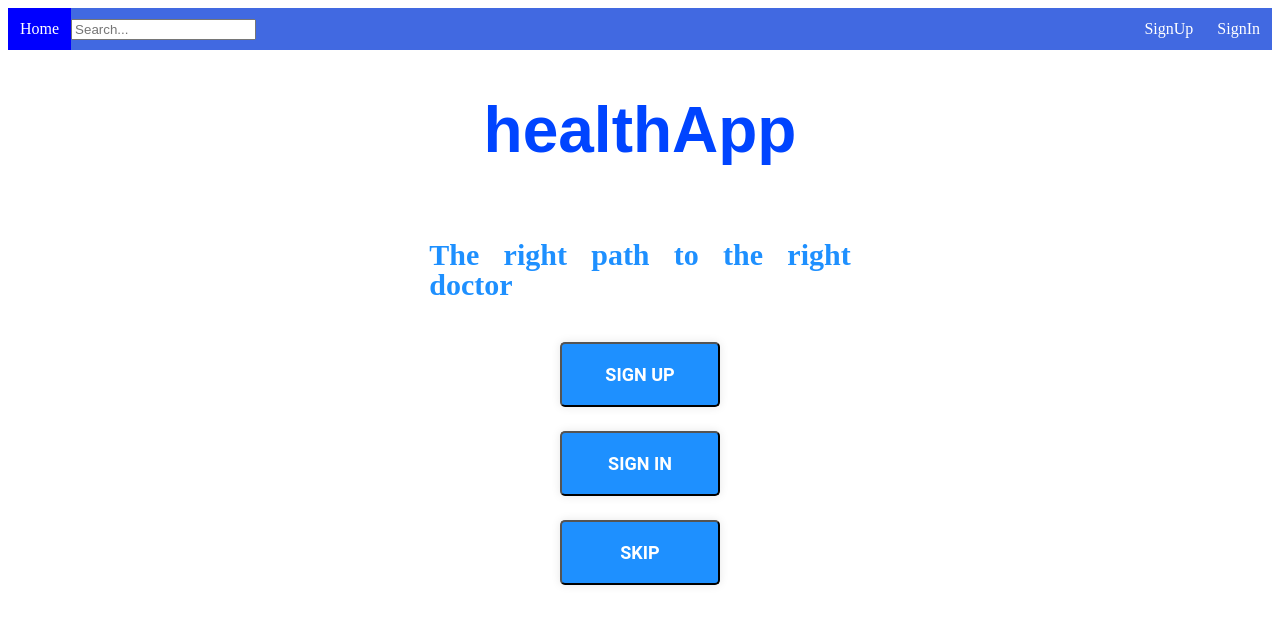
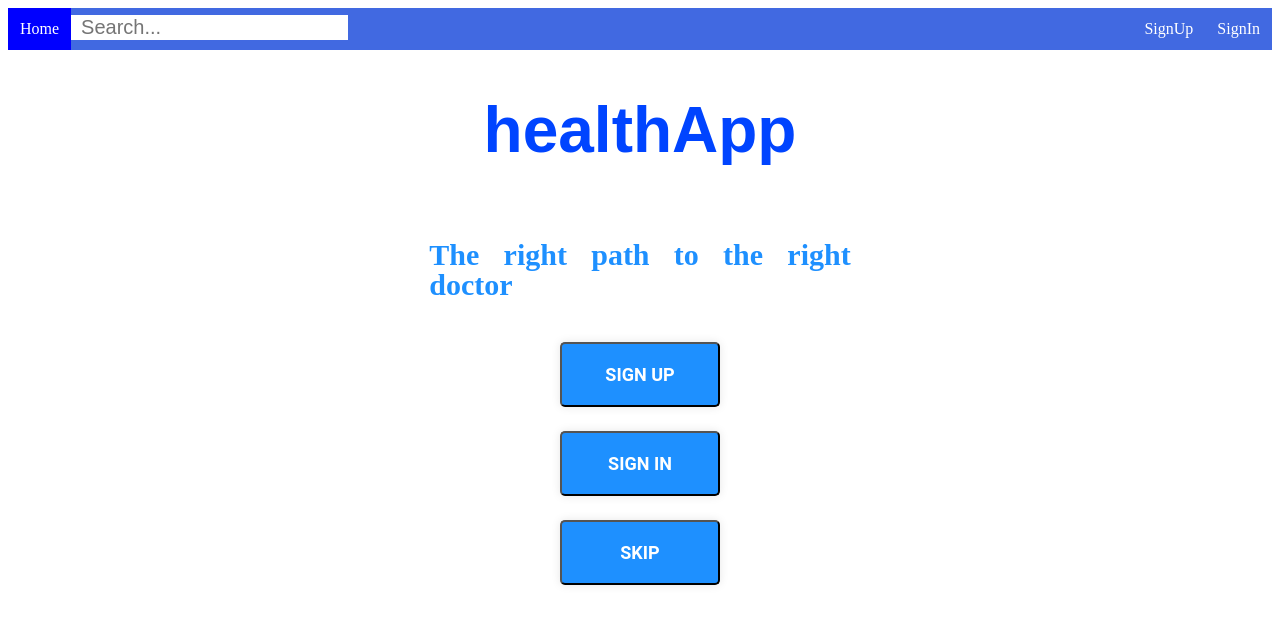
Before and after one commit to C4-HamzaShahrori/MERAKI_Academy_Project_4, a React (Create React App) app in the folder frontend/: page / in a window 1280 px wide. Shown: the top 624 px of the page. Built offline with nearby package versions, Linux system fonts and the light colour scheme; no server answers.

Commit message:
modified in CSS

```diff
--- a/frontend/src/App.css
+++ b/frontend/src/App.css
@@ -134,6 +134,9 @@ a{
   background-color: blue ;
 
 }
+#Home:hover{
+  cursor: pointer;
+}
 a:hover,a:focus{
   background-color: dimgray;
 }
@@ -144,3 +147,25 @@ float: right;
 #SignUp{
 float: right;
 }
+
+#searchInput{
+
+  display:inline-flex;
+  font: caption;
+  /* justify-content: center;
+  align-items: center; */
+  border: blue;
+ font-size: 20px;
+ padding-left: 10px;
+
+
+
+
+}
+
+
+#deleteButton{
+  float: right;
+  background-color: red;
+  color: white;
+}
```
